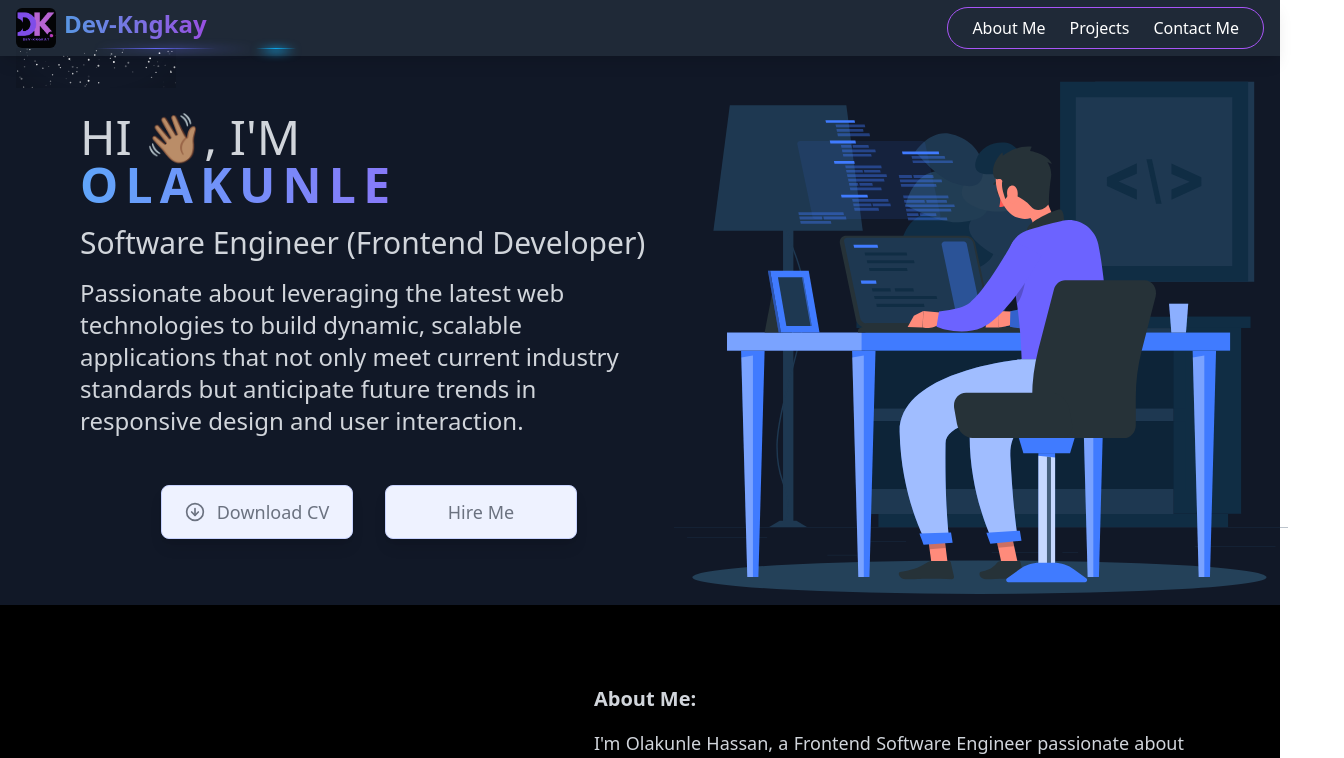
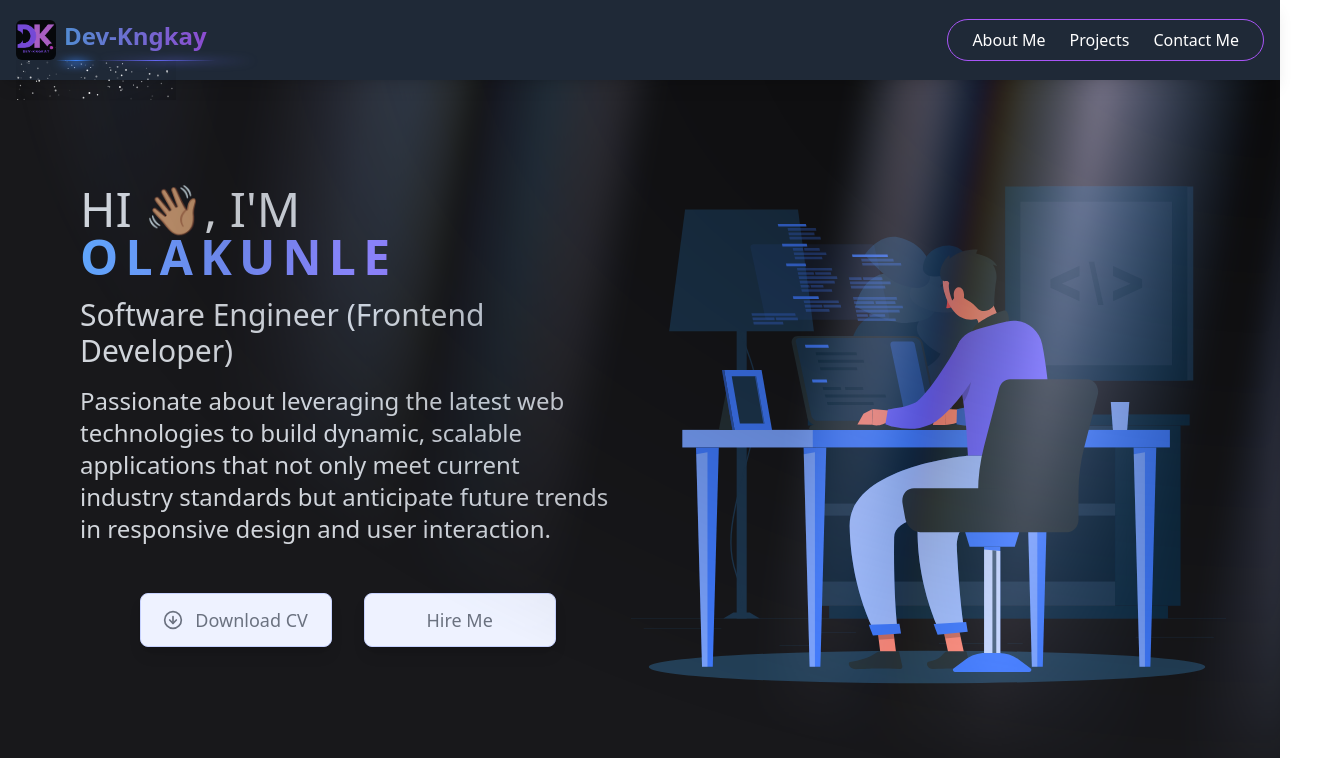
Before and after one commit to kaylezy/Olakunle_Hassan-Portfolio, a React (Vite) app: page / in a window 1280 px wide. Shown: the top 758 px of the page, 1344 px wide, since content can reach past the window. Built offline with nearby package versions, Linux system fonts and the light colour scheme.

Commit message:
fix: added some motion graphics to the page

```diff
--- a/package.json
+++ b/package.json
@@ -17,7 +17,7 @@
     "@tsparticles/slim": "^3.8.1",
     "clsx": "^2.1.1",
     "framer-motion": "^11.3.28",
-    "motion": "^12.4.2",
+    "motion": "^12.4.3",
     "prop-types": "^15.8.1",
     "react": "^18.3.1",
     "react-dom": "^18.3.1",
--- a/src/App.jsx
+++ b/src/App.jsx
@@ -9,7 +9,7 @@ import Contact from "./components/Contact/Contact";
 import Footer from "./components/Footer/Footer";
 import ScrollReveal from "./hooks/scrollView";
 import Loading from "./components/Loading/Loading";
-// import { SparklesPreview } from "./components/AceternityUI/SparklesEffect/SparklesEffects";
+
 
 function App() {
   const [theme, setTheme] = useState(localStorage.getItem("theme") || "dark");
@@ -28,7 +28,6 @@ function App() {
       <div className="bg-gray-900 text-white">
         <ErrorBoundary>
           <Navbar toggleTheme={toggleTheme} />
-            {/* <SparklesPreview /> */}
           <Loading />
           <ScrollReveal>
             <Hero />
--- /dev/null
+++ b/src/components/AceternityUI/AuroraBackground/AuroraBackgroundEffect.jsx
@@ -0,0 +1,43 @@
+/* eslint-disable react/prop-types */
+import { cn } from "../../../lib/utils";
+
+
+export const AuroraBackground = ({
+  className,
+  children,
+  showRadialGradient = true,
+  ...props
+}) => {
+  return (
+    (<main>
+      <div
+        className={cn(
+          "relative flex flex-col  h-[100vh] items-center justify-center bg-zinc-50 dark:bg-zinc-900  text-slate-950 transition-bg",
+          className
+        )}
+        {...props}>
+        <div className="absolute inset-0 overflow-hidden">
+          <div
+            //   I'm sorry but this is what peak developer performance looks like // trigger warning
+            className={cn(`
+          [--white-gradient:repeating-linear-gradient(100deg,var(--white)_0%,var(--white)_7%,var(--transparent)_10%,var(--transparent)_12%,var(--white)_16%)]
+          [--dark-gradient:repeating-linear-gradient(100deg,var(--black)_0%,var(--black)_7%,var(--transparent)_10%,var(--transparent)_12%,var(--black)_16%)]
+          [--aurora:repeating-linear-gradient(100deg,var(--blue-500)_10%,var(--indigo-300)_15%,var(--blue-300)_20%,var(--violet-200)_25%,var(--blue-400)_30%)]
+          [background-image:var(--white-gradient),var(--aurora)]
+          dark:[background-image:var(--dark-gradient),var(--aurora)]
+          [background-size:300%,_200%]
+          [background-position:50%_50%,50%_50%]
+          filter blur-[10px] invert dark:invert-0
+          after:content-[""] after:absolute after:inset-0 after:[background-image:var(--white-gradient),var(--aurora)]
+          after:dark:[background-image:var(--dark-gradient),var(--aurora)]
+          after:[background-size:200%,_100%]
+          after:animate-aurora after:[background-attachment:fixed] after:mix-blend-difference
+          pointer-events-none
+          absolute -inset-[10px] opacity-50 will-change-transform`, showRadialGradient &&
+              `[mask-image:radial-gradient(ellipse_at_100%_0%,black_10%,var(--transparent)_70%)]`)}></div>
+        </div>
+        {children}
+      </div>
+    </main>)
+  );
+};
--- /dev/null
+++ b/src/components/AceternityUI/BackgroundGradient/BackgroundGradientEffect.jsx
@@ -0,0 +1,64 @@
+/* eslint-disable react/prop-types */
+import { cn } from "../../../lib/utils";
+import { motion } from "framer-motion";
+
+export const BackgroundGradient = ({
+  children,
+  className,
+  containerClassName,
+  animate = true
+}) => {
+  const variants = {
+    initial: {
+      backgroundPosition: "0 50%",
+    },
+    animate: {
+      backgroundPosition: ["0, 50%", "100% 50%", "0 50%"],
+    },
+  };
+  return (
+    (<div className={cn("relative p-[4px] group", containerClassName)}>
+      <motion.div
+        variants={animate ? variants : undefined}
+        initial={animate ? "initial" : undefined}
+        animate={animate ? "animate" : undefined}
+        transition={
+          animate
+            ? {
+                duration: 5,
+                repeat: Infinity,
+                repeatType: "reverse",
+              }
+            : undefined
+        }
+        style={{
+          backgroundSize: animate ? "400% 400%" : undefined,
+        }}
+        className={cn(
+          "absolute inset-0 rounded-3xl z-[1] opacity-60 group-hover:opacity-100 blur-xl  transition duration-500 will-change-transform",
+          " bg-[radial-gradient(circle_farthest-side_at_0_100%,#00ccb1,transparent),radial-gradient(circle_farthest-side_at_100%_0,#7b61ff,transparent),radial-gradient(circle_farthest-side_at_100%_100%,#ffc414,transparent),radial-gradient(circle_farthest-side_at_0_0,#1ca0fb,#141316)]"
+        )} />
+      <motion.div
+        variants={animate ? variants : undefined}
+        initial={animate ? "initial" : undefined}
+        animate={animate ? "animate" : undefined}
+        transition={
+          animate
+            ? {
+                duration: 5,
+                repeat: Infinity,
+                repeatType: "reverse",
+              }
+            : undefined
+        }
+        style={{
+          backgroundSize: animate ? "400% 400%" : undefined,
+        }}
+        className={cn(
+          "absolute inset-0 rounded-3xl z-[1] will-change-transform",
+          "bg-[radial-gradient(circle_farthest-side_at_0_100%,#00ccb1,transparent),radial-gradient(circle_farthest-side_at_100%_0,#7b61ff,transparent),radial-gradient(circle_farthest-side_at_100%_100%,#ffc414,transparent),radial-gradient(circle_farthest-side_at_0_0,#1ca0fb,#141316)]"
+        )} />
+      <div className={cn("relative z-10", className)}>{children}</div>
+    </div>)
+  );
+};
--- a/src/components/Hero/Hero.jsx
+++ b/src/components/Hero/Hero.jsx
@@ -6,6 +6,7 @@ import Button from "../reusable/Button";
 import { useState } from "react";
 import HireMeModal from "../HireMeModal/HireMeModal";
 import Typewriter from "../../hooks/typewriter";
+import {AuroraBackground} from "../AceternityUI/AuroraBackground/AuroraBackgroundEffect";
 
 const AppBanner = () => {
   // const [showMenu, setShowMenu] = useState(false);
@@ -27,13 +28,14 @@ const AppBanner = () => {
   }
 
   return (
+    <AuroraBackground>
     <motion.section
       initial={{ opacity: 0 }}
       animate={{ opacity: 1 }}
       transition={{ ease: "easeInOut", duration: 0.9, delay: 0.2 }}
       className="sm:container sm:mx-16 flex flex-col sm:justify-between items-center sm:flex-row mt-20 md:mt-2 md:pt-10  text-gray-300"
     >
-      <div className=" w-full md:w-[48rem] text-left p-4 text-gray-300">
+      <div className=" w-full md:w-[50rem] text-left p-4 text-gray-300 lg:pl-20 pt-20 lg:pt-0">
         <motion.h1
           initial={{ opacity: 0, y: 100 }}
           animate={{ opacity: 1, y: 0 }}
@@ -141,6 +143,7 @@ const AppBanner = () => {
         {showModal ? showHireMeModal : null}
       </div>
     </motion.section>
+    </AuroraBackground>
   );
 };
 
--- a/src/components/Navbar/Navbar.jsx
+++ b/src/components/Navbar/Navbar.jsx
@@ -6,9 +6,9 @@ const Navbar = ({ toggleTheme }) => {
   const [isOpen, setIsOpen] = useState(false);
 
   return (
-    <nav className="fixed w-full z-10 transparent -mt-20 sm:-mt-2 bg-white dark:bg-gray-800 shadow-lg">
+    <nav className="fixed w-full h-20 z-20 transparent bg-white dark:bg-gray-800 shadow-lg">
       <div className="max-w-7xl mx-auto px-4">
-        <div className="flex justify-between items-center h-20 sm:h-14">
+        <div className="flex justify-between items-center h-20 sm:h-20">
           <div className="flex-shrink-0 h-10">
             <a
               href="/"
@@ -26,27 +26,23 @@ const Navbar = ({ toggleTheme }) => {
             {/* Sparkles effect */}
             <div className="w-[10rem] h-10 relative">
               {/* Gradients */}
-                    <div
-                      className="absolute inset-x-20 top-0 bg-gradient-to-r from-transparent via-indigo-500 to-transparent h-[2px] w-full blur-sm" />
-                    <div
-                      className="absolute inset-x-20 top-0 bg-gradient-to-r from-transparent via-indigo-500 to-transparent h-px w-3/4" />
-                    <div
-                      className="absolute inset-x-60 top-0 bg-gradient-to-r from-transparent via-sky-500 to-transparent h-[5px] w-1/4 blur-sm" />
-                    <div
-                      className="absolute inset-x-60 top-0 bg-gradient-to-r from-transparent via-sky-500 to-transparent h-px w-1/4" />
+              <div className="absolute inset-x-20 top-0 bg-gradient-to-r from-transparent via-indigo-500 to-transparent h-[2px] w-full blur-sm" />
+              <div className="absolute inset-x-20 top-0 bg-gradient-to-r from-transparent via-indigo-500 to-transparent h-px w-3/4" />
+              <div className="absolute inset-x-10 top-0 bg-gradient-to-r from-transparent via-blue-500 to-transparent h-[5px] w-1/4 blur-sm" />
+              <div className="absolute inset-x-10 top-0 bg-gradient-to-r from-transparent via-blue-500 to-transparent h-px w-1/4" />
 
               {/* Core component */}
               <SparklesCore
                 background="transparent"
-                      minSize={0.4}
+                minSize={0.5}
                 maxSize={1}
                 particleDensity={2000}
                 className="w-full h-full"
-                      particleColor="#FFFFFF" />
+                particleColor="#FFFFFF"
+              />
 
               {/* Radial Gradient to prevent sharp edges */}
-                    <div
-                      className="absolute inset-0 w-full h-full bg-black [mask-image:radial-gradient(350px_200px_at_top,transparent_20%,white)]"></div>
+              <div className="absolute inset-0 w-full h-full bg-black [mask-image:radial-gradient(350px_200px_at_top,transparent_20%,white)]"></div>
             </div>
           </div>
           <div className="hidden md:flex space-x-6 border rounded-full px-6 py-2 border-indigo-500 dark:border-purple-500">
@@ -96,7 +92,6 @@ const Navbar = ({ toggleTheme }) => {
           <a
             href="#contact"
             className="block text-gray-900 dark:text-white hover:text-purple-500 focus:border-b-2 border-b-indigo-400 w-24"
-
           >
             Contact Me
           </a>
--- a/src/components/Projects/Projects.jsx
+++ b/src/components/Projects/Projects.jsx
@@ -2,6 +2,7 @@ import { useState } from "react";
 import { motion } from "framer-motion";
 import { projects, projectDetails } from "../../hooks/projectDetails";
 import PropTypes from "prop-types";
+import { BackgroundGradient } from "../AceternityUI/BackgroundGradient/BackgroundGradientEffect";
 
 const Modal = ({ isOpen = false, onClose, projectId }) => {
   if (!isOpen || !projectId) return null;
@@ -12,7 +13,7 @@ const Modal = ({ isOpen = false, onClose, projectId }) => {
   return (
     <div className="fixed inset-0 bg-black bg-opacity-80 flex items-center justify-center z-50">
       <div
-        className="bg-gray-800 p-8 rounded-lg max-w-3xl  mx-4 relative overflow-y-auto"
+        className="bg-gray-800 p-8 rounded-lg max-w-3xl mx-4 relative overflow-y-auto"
         style={{ maxHeight: "90vh" }}
       >
         <button
@@ -85,10 +86,13 @@ const Projects = () => {
           className="slider container grid grid-cols-1 md:grid-cols-2 lg:grid-cols-3 gap-8"
         >
           {projects.map((project) => (
+            <BackgroundGradient
+              key={project.id}
+              className="rounded-[22px]  p-4 sm:p-10 bg-white dark:bg-zinc-900 w-full h-full"
+            >
               <motion.div
                 variants={{ hidden: { opacity: 0 }, show: { opacity: 1 } }}
-              key={project.id}
-              className="bg-gray-800 p-6 rounded-lg hover:shadow-lg transform transition-transform duration-300 hover:scale-105"
+                className="bg-gray-800 p-6 rounded-lg hover:shadow-lg transform transition-transform duration-300 hover:scale-105 h-full flex flex-col"
               >
                 <img
                   src={project.image}
@@ -104,7 +108,7 @@ const Projects = () => {
                     Details
                   </button>
                 </div>
-              <p className="text-gray-400 mb-2">{project.description}</p>
+                <p className="text-gray-400 mb-2 flex-grow">{project.description}</p>
                 <p className="text-gray-400 mb-4">{project.technologies}</p>
                 <div className="flex justify-center space-x-24">
                   <a
@@ -125,6 +129,7 @@ const Projects = () => {
                   </a>
                 </div>
               </motion.div>
+            </BackgroundGradient>
           ))}
         </motion.div>
 
--- a/src/hooks/typewriter.jsx
+++ b/src/hooks/typewriter.jsx
@@ -1,4 +1,5 @@
-import React, { useState, useEffect } from "react";
+/* eslint-disable react/prop-types */
+import { useState, useEffect } from "react";
 
 const Typewriter = ({ text }) => {
   const [displayedText, setDisplayedText] = useState("");
--- a/tailwind.config.js
+++ b/tailwind.config.js
@@ -15,7 +15,21 @@ module.exports = {
   ],
   darkMode: "class",
   theme: {
-    extend: {},
+    extend: {
+      animation: {
+        aurora: "aurora 60s linear infinite",
+      },
+      keyframes: {
+        aurora: {
+          from: {
+            backgroundPosition: "50% 50%, 50% 50%",
+          },
+          to: {
+            backgroundPosition: "350% 50%, 350% 50%",
+          },
+        },
+      },
+    },
   },
   plugins: [addVariablesForColors],
 };
```
Also changed, not shown: 2 other files (tests, documents, lock files or other folders). Lines whose indentation alone changed are shown as unchanged.
